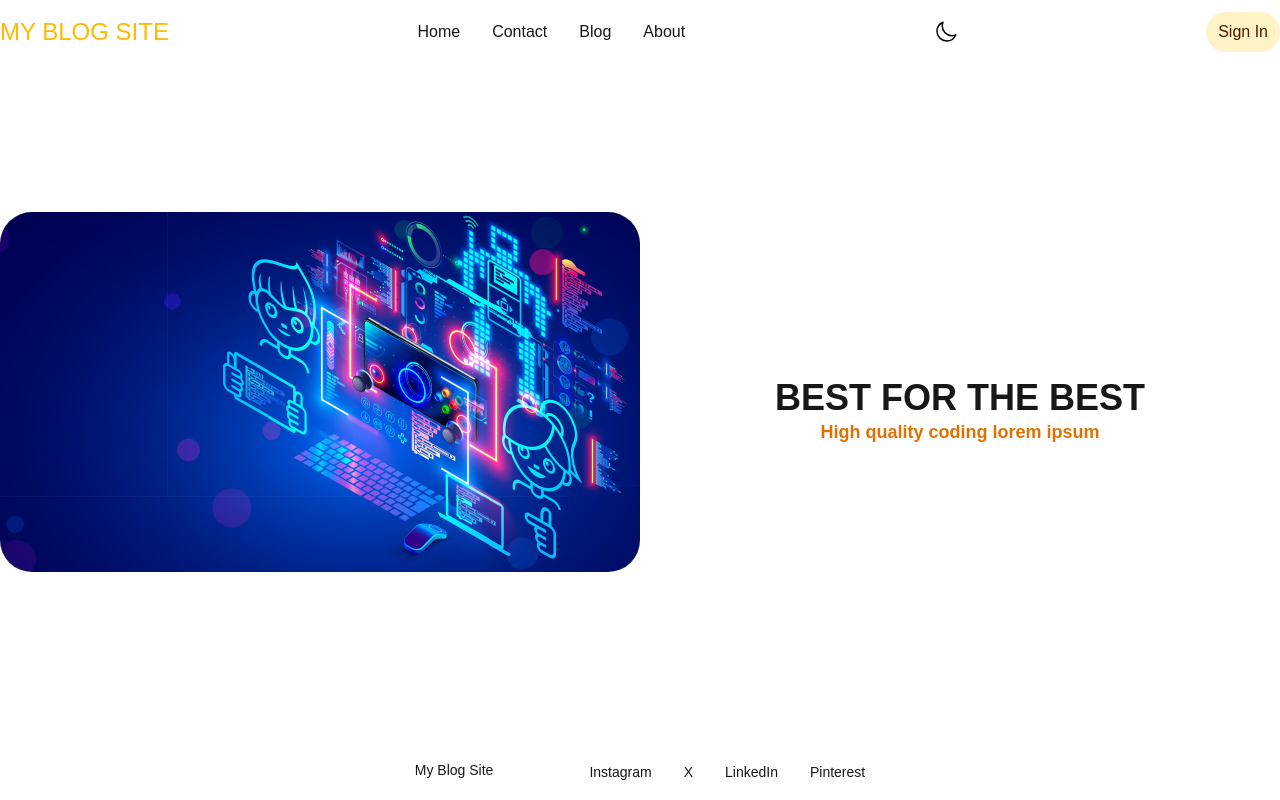
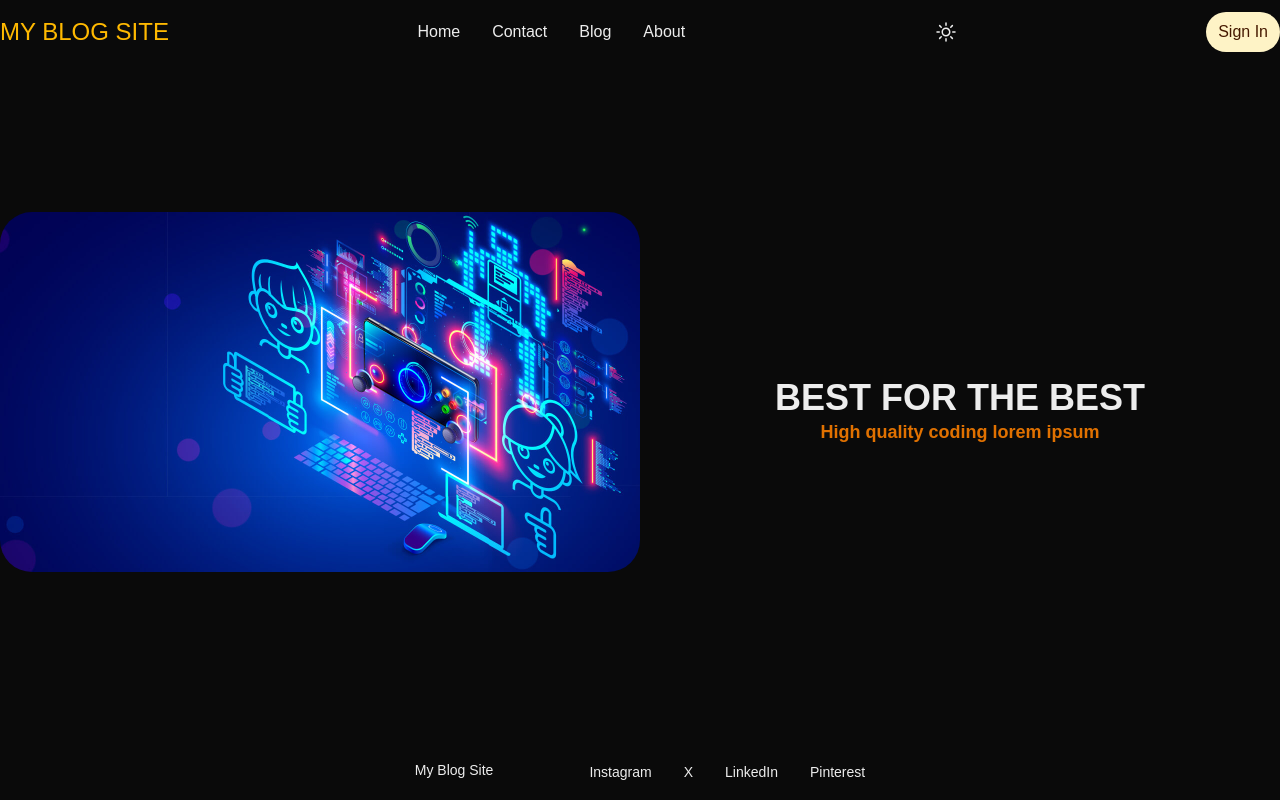
Before and after one commit to Frontend-Egitim/Blog-App, a Next.js app: page / in a window 1280 px wide. Built offline with nearby package versions, Linux system fonts and the light colour scheme.

Commit message:
blog LTS

```diff
--- a/package.json
+++ b/package.json
@@ -11,6 +11,7 @@
   "dependencies": {
     "@heroicons/react": "^2.2.0",
     "next": "15.4.2",
+    "next-themes": "^0.4.6",
     "react": "19.1.0",
     "react-dom": "19.1.0"
   },
--- a/src/app/globals.css
+++ b/src/app/globals.css
@@ -5,24 +5,16 @@
   --foreground: #171717;
 }
 
-@theme inline {
-  --color-background: var(--background);
-  --color-foreground: var(--foreground);
-  --font-sans: var(--font-geist-sans);
-  --font-mono: var(--font-geist-mono);
-}
-
-@media (prefers-color-scheme: dark) {
-  :root {
-    --background: #0a0a0a;
-    --foreground: #ededed;
-  }
+[data-mode="dark"] {
+  --background: #0a0a0a;
+  --foreground: #ededed;
 }
 
 body {
   background: var(--background);
   color: var(--foreground);
   font-family: Arial, Helvetica, sans-serif;
+  transition: background-color 0.3s ease, color 0.3s ease;
 }
 
 .list-none {
--- a/src/app/layout.js
+++ b/src/app/layout.js
@@ -2,6 +2,7 @@ import { Geist, Geist_Mono } from "next/font/google";
 import "./globals.css";
 import { Navbar } from "@/components/navbar";
 import { Footer } from "@/components/footer";
+import { ThemeProvider } from "next-themes";
 
 const geistSans = Geist({
   variable: "--font-geist-sans",
@@ -20,13 +21,15 @@ export const metadata = {
 
 export default function RootLayout({ children }) {
   return (
-    <html lang="en">
+    <html lang="en" suppressHydrationWarning>
       <body
         className={`${geistSans.variable} ${geistMono.variable} antialiased`}
       >
-        <Navbar />
+        <ThemeProvider attribute="data-mode" defaultTheme="dark" enableSystem>
+          <Navbar />
           {children}
-        <Footer />
+          <Footer />
+        </ThemeProvider>
       </body>
     </html>
   );
--- a/src/components/navbar.js
+++ b/src/components/navbar.js
@@ -1,14 +1,12 @@
-"use client"
+"use client";
 import { sizes } from "@/constants/sizes";
 import Link from "next/link";
-import { SunIcon } from '@heroicons/react/24/outline'
-import { MoonIcon } from '@heroicons/react/24/outline'
-import { useState } from "react";
-
+import { SunIcon } from "@heroicons/react/24/outline";
+import { MoonIcon } from "@heroicons/react/24/outline";
+import { useTheme } from "next-themes";
 
 export const Navbar = () => {
-
-  const [isDark, setIsDark] = useState(false);
+  const { theme, setTheme } = useTheme();
 
   const links = [
     {
@@ -43,14 +41,18 @@ export const Navbar = () => {
             {item.title}
           </Link>
         ))}
-      </div>
-
-      <button
-      onClick={() => setIsDark(!isDark)}
-      >
-      {isDark ? <SunIcon className="size-6 text-black" />
-      : <MoonIcon className="size-6 text-black" />}
-      </button>
+      </div>{" "}
+      {theme == "dark" ? (
+        <SunIcon
+          className="size-6 cursor-pointer hover:text-amber-400 transition-colors"
+          onClick={() => setTheme("light")}
+        />
+      ) : (
+        <MoonIcon
+          className="size-6 cursor-pointer hover:text-amber-400 transition-colors"
+          onClick={() => setTheme("dark")}
+        />
+      )}
       <button className="whitespace-nowrap bg-amber-100 text-amber-950 px-3 py-2 rounded-full">
         Sign In
       </button>
--- /dev/null
+++ b/tailwind.config.js
@@ -0,0 +1,4 @@
+// tailwind.config.js
+module.exports = {
+  darkMode: ["selector", '[data-mode="dark"]'],
+};
```
Also changed, not shown: 1 other file (tests, documents, lock files or other folders).
